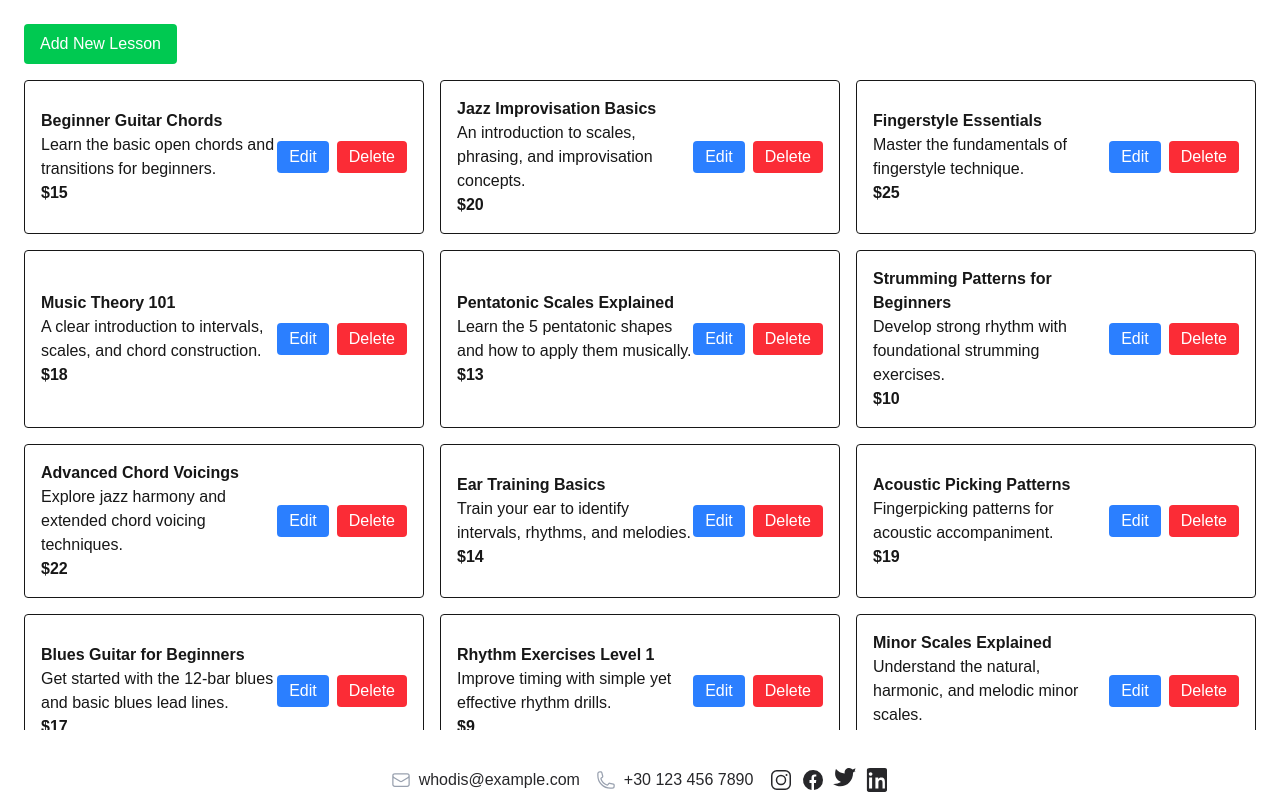
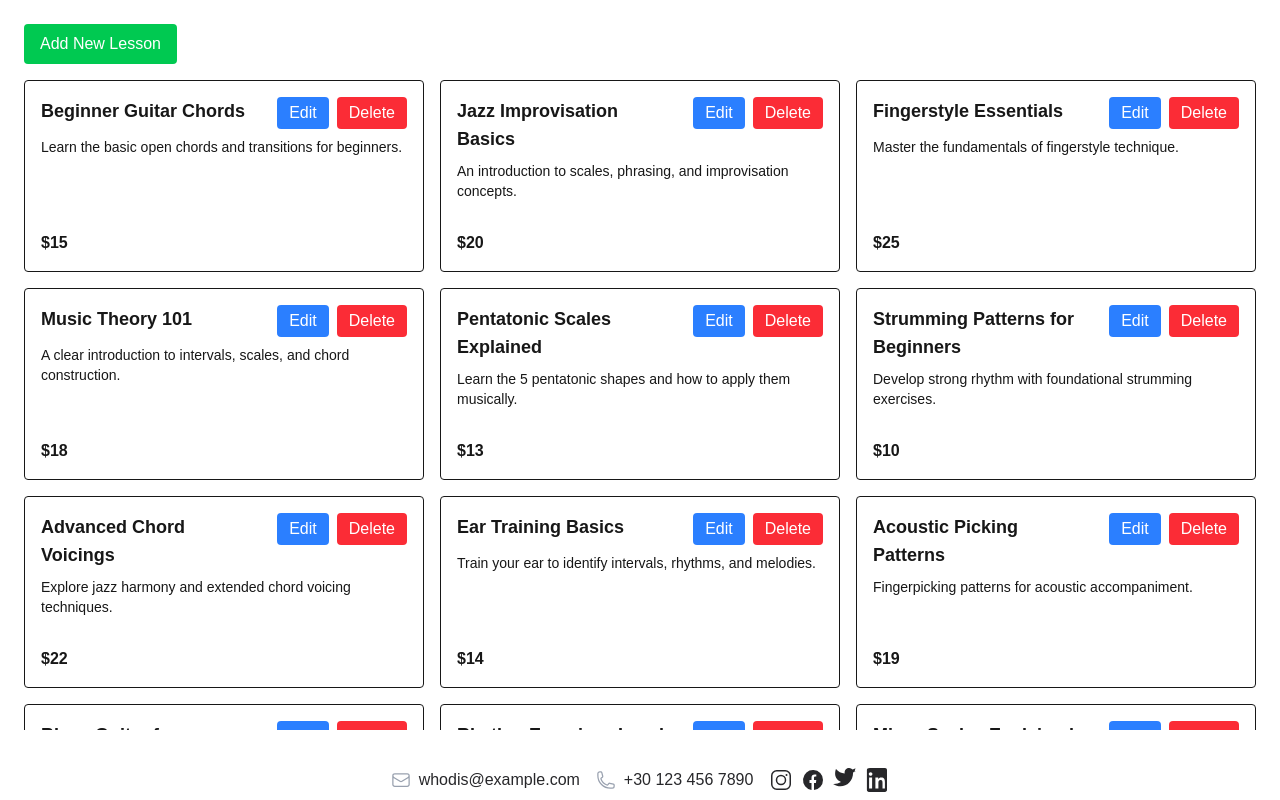
Before and after one commit to SpPag/new-website-project, a Next.js app in the folder frontend/: page /admin in a window 1280 px wide. Built offline with nearby package versions, Linux system fonts and the light colour scheme.

Commit message:
update the admin page to make lesson cards clickable for preview and apply some styling

```diff
--- a/frontend/src/app/admin/page.tsx
+++ b/frontend/src/app/admin/page.tsx
@@ -15,6 +15,7 @@ export default function AdminPage() {
 	const [showingToast, setShowingToast] = useState(false);
 	const toastTimeoutRef = useRef<NodeJS.Timeout | null>(null);
 	const removeTimeoutRef = useRef<NodeJS.Timeout | null>(null);
+	const [previewLesson, setPreviewLesson] = useState<Lesson | null>(null);
 
 	const handleSave = (lessonData: Omit<Lesson, "id">) => {
 		if (editingLesson) {
@@ -49,6 +50,9 @@ export default function AdminPage() {
 		setEditingLesson(null);
 		setShowModal(false);
 	};
+
+	const openPreviewModal = (lesson: Lesson) => setPreviewLesson(lesson);
+	const closePreviewModal = () => setPreviewLesson(null);
 
 	const openDeleteModal = (lesson: Lesson) => {
 		setLessonToDelete(lesson);
@@ -104,35 +108,51 @@ export default function AdminPage() {
 					{lessons.map((lesson) => (
 						<div
 							key={lesson.id}
-							className="flex justify-between items-center border p-4 rounded overflow-x-auto max-w-full break-words"
+							onClick={() => openPreviewModal(lesson)}   // <-- NEW
+							className="
+										flex flex-col border p-4 rounded max-w-full h-48 cursor-pointer
+										hover:bg-gray-100 dark:hover:bg-gray-700 transition
+									"
 						>
-							<div>
-								<h3 className="font-semibold">{lesson.title}</h3>
-								<p>{lesson.description}</p>
-								<p className="font-bold">${lesson.price}</p>
-							</div>
-							<div className="flex gap-2">
+							{/* Top Row: Title + Edit/Delete */}
+							<div className="flex justify-between items-start">
+								<h3 className="font-semibold text-lg">{lesson.title}</h3>
+
+								<div className="flex gap-2 ml-4 shrink-0">
 									<button
 										className="bg-blue-500 text-white px-3 py-1 rounded"
-									onClick={() => openModalForEdit(lesson)}
+										onClick={(e) => {
+											e.stopPropagation();     // <-- prevents triggering the parent click
+											openModalForEdit(lesson);
+										}}
 									>
 										Edit
 									</button>
+
 									<button
 										className="bg-red-500 text-white px-3 py-1 rounded"
-									onClick={() => openDeleteModal(lesson)}
+										onClick={(e) => {
+											e.stopPropagation();     // <-- prevents triggering the parent click
+											openDeleteModal(lesson);
+										}}
 									>
 										Delete
 									</button>
 								</div>
 							</div>
+
+							{/* Scrollable Description */}
+							<div className="mt-2 flex-1 overflow-y-auto pr-1">
+								<p className="text-sm break-words">{lesson.description}</p>
+							</div>
+
+							<p className="font-bold mt-2">${lesson.price}</p>
+						</div>
 					))}
-
 				</div>
 			</div>
 
 			{/* New / edit lesson Modal */}
-
 			{showModal && (
 				<div
 					className="fixed inset-0 z-50 flex items-center justify-center bg-black/50"
@@ -157,7 +177,6 @@ export default function AdminPage() {
 			)}
 
 			{/* Delete lesson Modal */}
-
 			{showDeleteModal && (
 				<div
 					className="fixed inset-0 z-50 flex items-center justify-center bg-black/50"
@@ -190,7 +209,6 @@ export default function AdminPage() {
 			)}
 
 			{/* Toast Notification */}
-
 			{toastMessage && (
 				<div
 					className={`fixed bottom-4 right-4 bg-green-500 text-white px-4 py-2 rounded shadow-lg transition-opacity duration-300 ${showingToast ? "opacity-100" : "opacity-0"
@@ -200,6 +218,28 @@ export default function AdminPage() {
 				</div>
 			)}
 
+			{previewLesson && (
+				<div
+					className="fixed inset-0 bg-black/50 flex items-center justify-center z-50"
+					onClick={closePreviewModal}
+				>
+					<div
+						className="bg-white dark:bg-gray-800 p-6 rounded-lg shadow-lg max-w-md w-full"
+						onClick={(e) => e.stopPropagation()}
+					>
+						<h2 className="text-xl font-bold mb-4">{previewLesson.title}</h2>
+						<p className="mb-4">{previewLesson.description}</p>
+						<p className="font-bold mb-6">${previewLesson.price}</p>
+
+						<button
+							className="text-gray-600 dark:text-gray-300 hover:underline"
+							onClick={closePreviewModal}
+						>
+							Close
+						</button>
+					</div>
+				</div>
+			)}
 		</div>
 	);
 }
```
Lines whose indentation alone changed are shown as unchanged.
